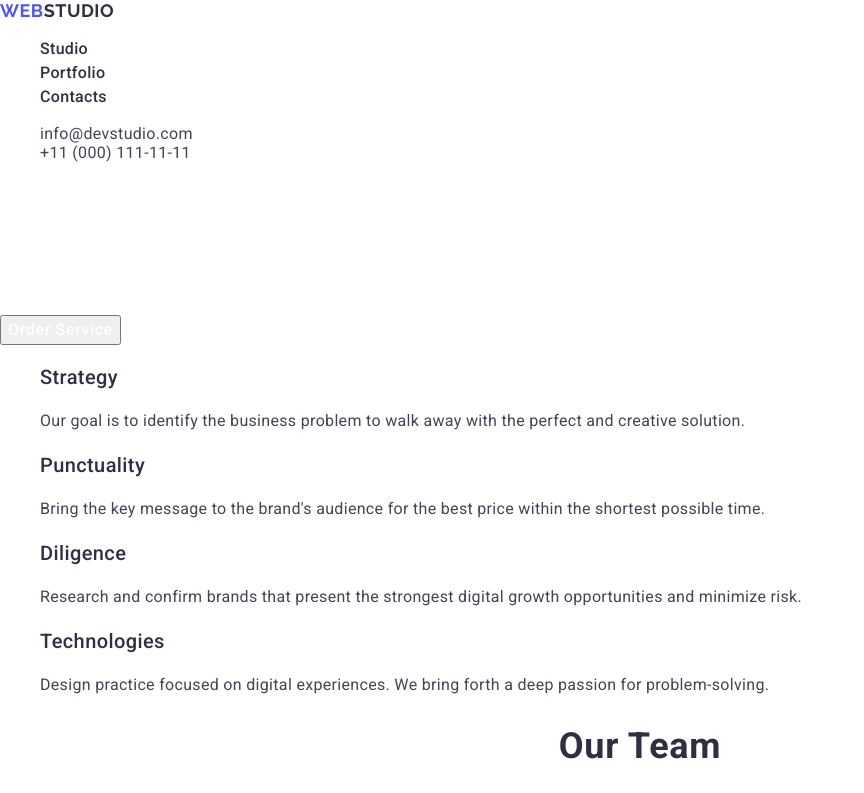
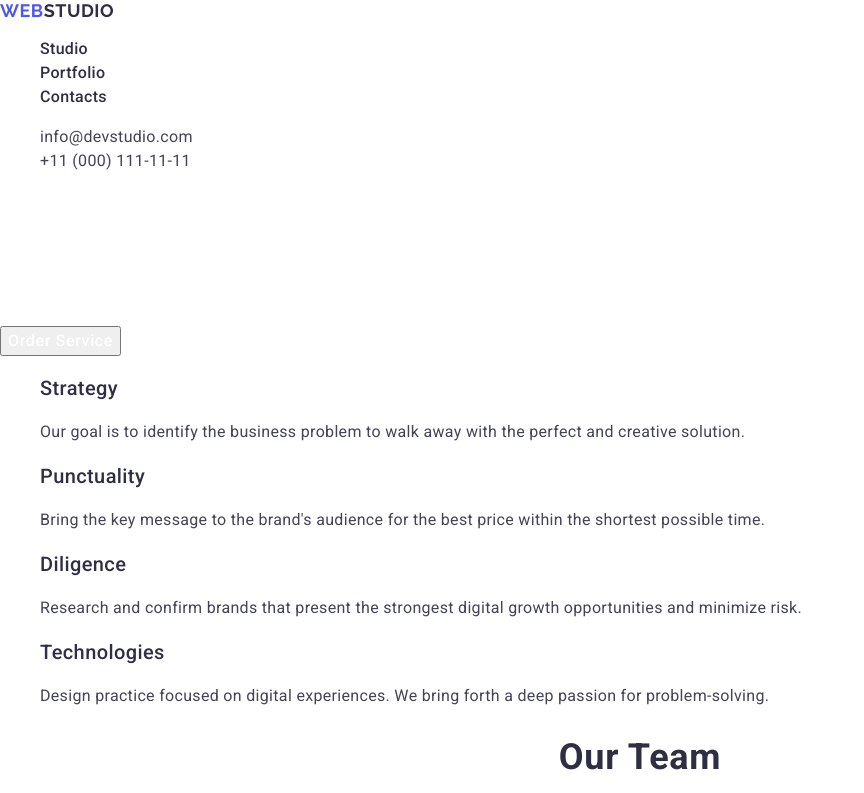
Before and after one commit to anastasia-hozhelnyk/goit-homework-02, a plain HTML site: page index.html in a window 1280 px wide. Shown: the top 793 px of the page, without its empty margins (0-864 px from the left). Drawn offline with nearby package versions, Linux system fonts and the light colour scheme.

Commit message:
Update styles.css

```diff
--- a/css/styles.css
+++ b/css/styles.css
@@ -60,7 +60,7 @@ ul, ol {
 .address-link {
     color: #434455;
     font-size: 16px;
-    line-height: 1,5;
+    line-height: 1.5em;
     letter-spacing: 0.02em;
 }
 
```
